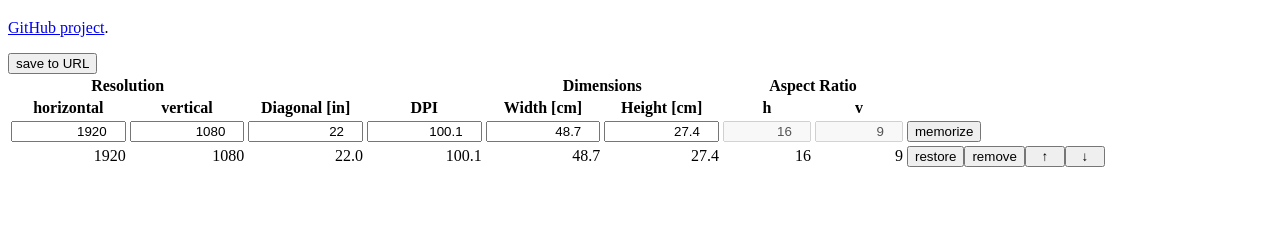
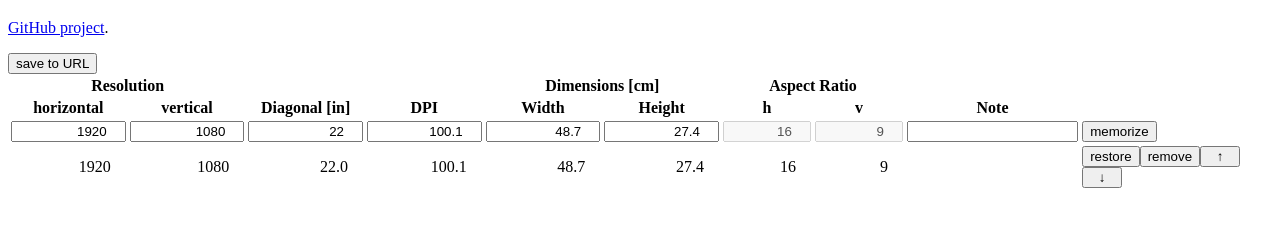
Before and after one commit to Flupp/monitor-size-and-resolution-calculator, a plain HTML site: page index.html in a window 1280 px wide. Both pictures are taken after a click on the button "memorize". Shown: the part 61-288 px from the top of the page. Drawn offline with Linux system fonts and the light colour scheme.

Commit message:
add note column

```diff
--- a/index.html
+++ b/index.html
@@ -17,7 +17,7 @@
 			<tr>
 				<th colspan="2">Resolution</th>
 				<th colspan="2"></th>
-				<th colspan="2">Dimensions</th>
+				<th colspan="2">Dimensions [cm]</th>
 				<th colspan="2">Aspect Ratio</th>
 			</tr>
 			<tr>
@@ -25,10 +25,11 @@
 				<th>vertical</th>
 				<th>Diagonal [in]</th>
 				<th>DPI</th>
-				<th>Width [cm]</th>
-				<th>Height [cm]</th>
+				<th>Width</th>
+				<th>Height</th>
 				<th>h</th>
 				<th>v</th>
+				<th>Note</th>
 			</tr>
 		</thead>
 		<tbody>
@@ -41,10 +42,11 @@
 				<td><input type="number" id="dimY" name="TODO" min="0" max="9999"  step="1" value=""     style="text-align: right; width: 8em;"></td>
 				<td><input type="number" id="aspX" name="TODO" min="1" max="999"   step="1" value=""     style="text-align: right; width: 6em;" disabled></td>
 				<td><input type="number" id="aspY" name="TODO" min="1" max="999"   step="1" value=""     style="text-align: right; width: 6em;" disabled></td>
+				<td><input type="text"   id="note" name="TODO" min="1" max="999"   step="1" value=""     style="box-sizing: border-box;	width: 100%;"></td>
 				<td><input type="button" id="buttonAdd" value="memorize"></td>
 			</tr>
 		</tbody>
-		<tbody id="memory" style="text-align: right;">
+		<tbody id="memory">
 		</tbody>
 	</table>
 </body>
--- a/index.js
+++ b/index.js
@@ -74,6 +74,7 @@ window.onload = function() {
   const dimY = document.getElementById('dimY');
   const aspX = document.getElementById('aspX');
   const aspY = document.getElementById('aspY');
+  const note = document.getElementById('note');
 
   const buttonSave = document.getElementById('buttonSave');
 
@@ -81,12 +82,13 @@ window.onload = function() {
 
   buttonSave.onclick = function () {
     const state = [];
-    state.push([resX, resY, dimD, dpi, dimX, dimY, aspX, aspY].map(x => +x.value));
+    state.push([resX, resY, dimD, dpi, dimX, dimY, aspX, aspY].map(x => +x.value).concat([note.value]));
     for (const row of table.rows) {
       const values = [];
       for (let i = 0; i < 8; ++i) {
         values.push(+row.childNodes[i].textContent);
       }
+      values.push(row.childNodes[8].textContent);
       state.push(values);
     }
     window.location.hash = JSON.stringify(state);
@@ -137,8 +139,9 @@ window.onload = function() {
   dimY.oninput = updateFromDimDPI;
   // aspX.oninput = function () {  };
   // aspY.oninput = function () {  };
+  note.oninput = function () { buttonSave.disabled = false; };
 
-  function addRow(_resX, _resY, _dimD, _dpi, _dimX, _dimY, _aspX, _aspY) {
+  function addRow(_resX, _resY, _dimD, _dpi, _dimX, _dimY, _aspX, _aspY, _note) {
     const row = table.insertRow(-1);
     row.insertCell(-1).textContent = (+_resX).toFixed(0);
     row.insertCell(-1).textContent = (+_resY).toFixed(0);
@@ -148,6 +151,11 @@ window.onload = function() {
     row.insertCell(-1).textContent = (+_dimY).toFixed(1);
     row.insertCell(-1).textContent = (+_aspX).toFixed(0);
     row.insertCell(-1).textContent = (+_aspY).toFixed(0);
+    row.insertCell(-1).textContent = _note;
+
+    for (let i = 0; i < 8; ++i) {
+      row.cells[i].style="padding-right: 1em; text-align: right;";
+    }
 
     const buttonRestore = document.createElement("button");
     buttonRestore.textContent = 'restore';
@@ -160,6 +168,7 @@ window.onload = function() {
       dimY.value = row.childNodes[5].textContent;
       aspX.value = row.childNodes[6].textContent;
       aspY.value = row.childNodes[7].textContent;
+      note.value = row.childNodes[8].textContent;
       buttonSave.disabled = false;
     };
 
@@ -194,7 +203,7 @@ window.onload = function() {
     buttons.appendChild(buttonMoveDown);
   }
   document.getElementById('buttonAdd').onclick = function () {
-    addRow(resX.value, resY.value, dimD.value, dpi.value, dimX.value, dimY.value, aspX.value, aspY.value);
+    addRow(resX.value, resY.value, dimD.value, dpi.value, dimX.value, dimY.value, aspX.value, aspY.value, note.value);
     buttonSave.disabled = false;
   };
 
@@ -209,9 +218,10 @@ window.onload = function() {
       dimY.value = state[0][5];
       aspX.value = state[0][6];
       aspY.value = state[0][7];
+      note.value = state[0][8];
       for (let i = 1; i < state.length; ++i) {
         const r = state[i];
-        addRow(r[0], r[1], r[2], r[3], r[4], r[5], r[6], r[7]);
+        addRow(r[0], r[1], r[2], r[3], r[4], r[5], r[6], r[7], r[8]);
       }
     } catch (e) {
       console.warn('error while loading state from URL hash:', e);
```
